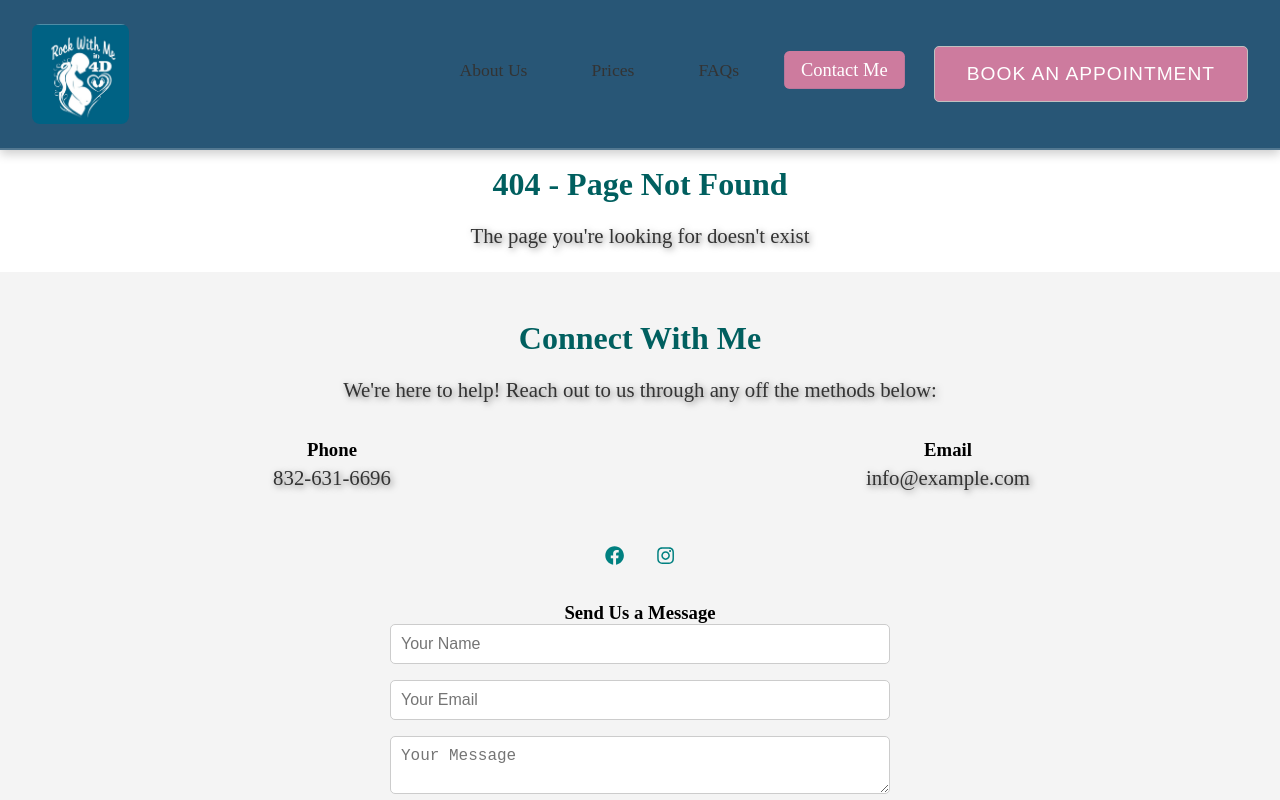
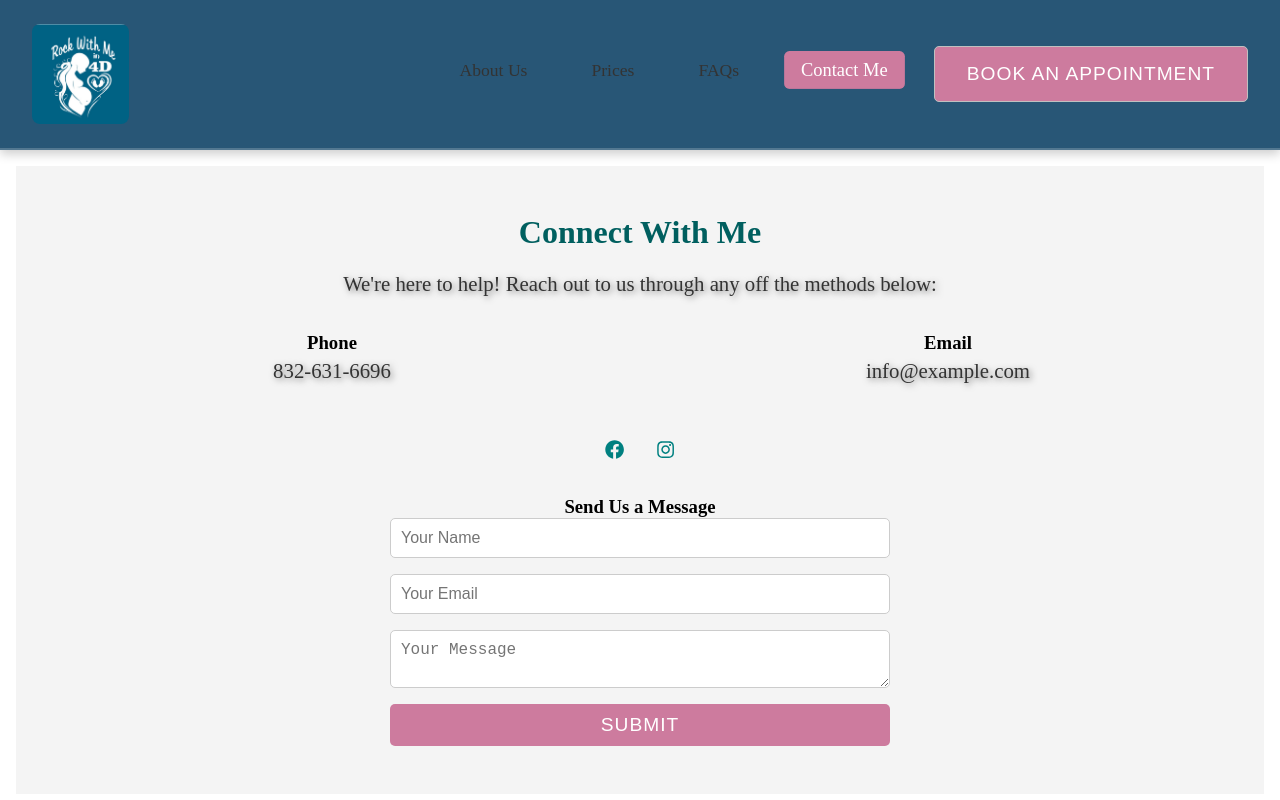
Before and after one commit to zcross13/rock_with_me, a React (Vite) app: page /contact in a window 1280 px wide. Shown: the top 800 px of the page. Built offline with nearby package versions, Linux system fonts and the light colour scheme.

Commit message:
add contact me page

```diff
--- a/src/App.tsx
+++ b/src/App.tsx
@@ -10,6 +10,7 @@ import { Route, Routes } from 'react-router-dom';
 import Navbar from './components/Navbar';
 import NotFound from './pages/Non-Existent';
 import Footer from './components/Footer';
+import Contact from './pages/Contact';
 
 function App() {
   return (
@@ -22,6 +23,7 @@ function App() {
           <Route path="/prices" element={<Prices />} />
           <Route path="/faq" element={<FAQ />} />
           <Route path="*" element={<NotFound />} />
+          <Route path="/contact" element={<Contact />} />
         </Routes>
       </div>
       <Footer />
--- /dev/null
+++ b/src/pages/Contact.tsx
@@ -0,0 +1,12 @@
+import Footer from '../components/Footer';
+import "../styles/footer.css"
+
+function Contact() {
+  return (
+    <div>
+      <Footer />
+    </div>
+  );
+}
+
+export default Contact;
```
